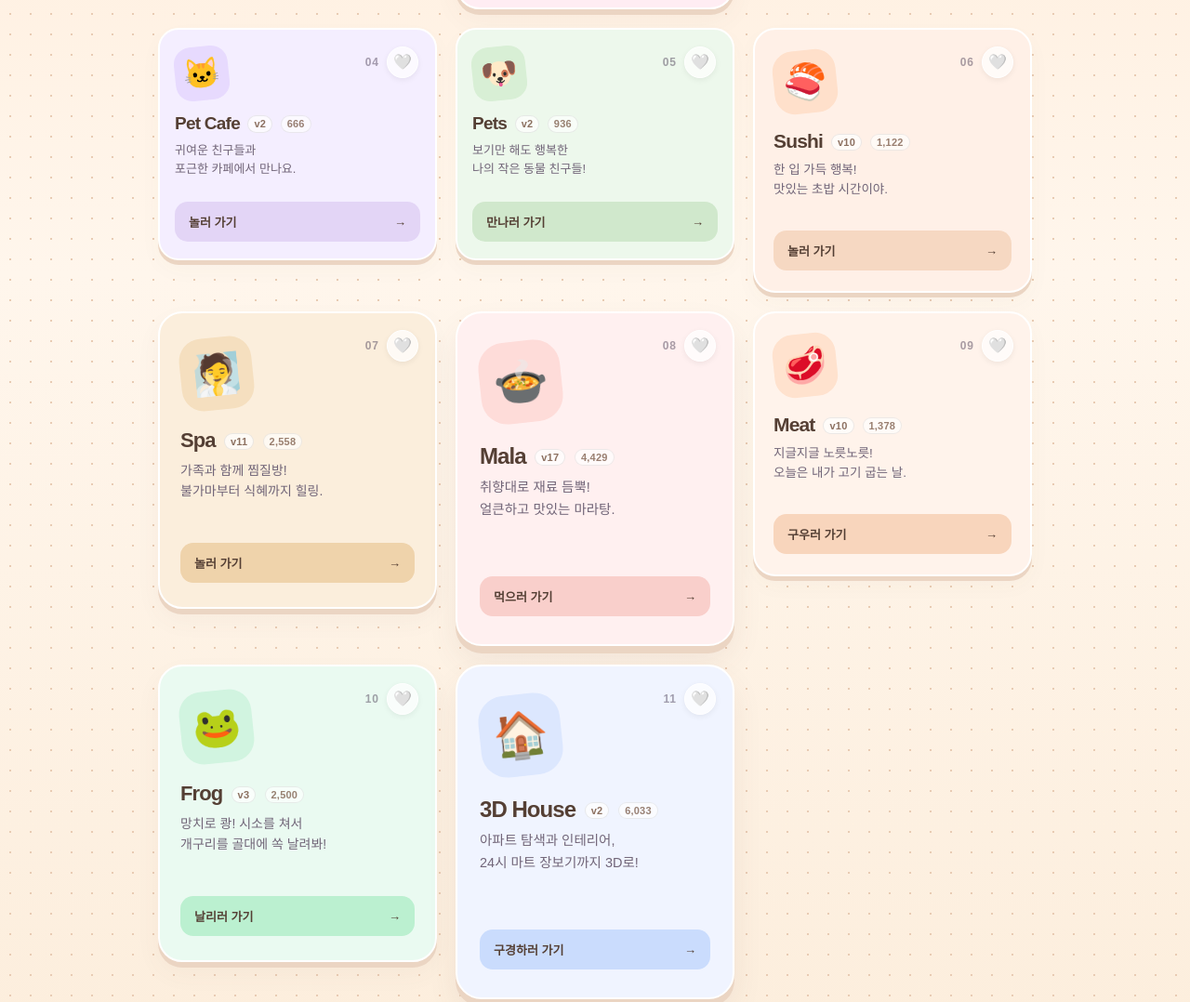
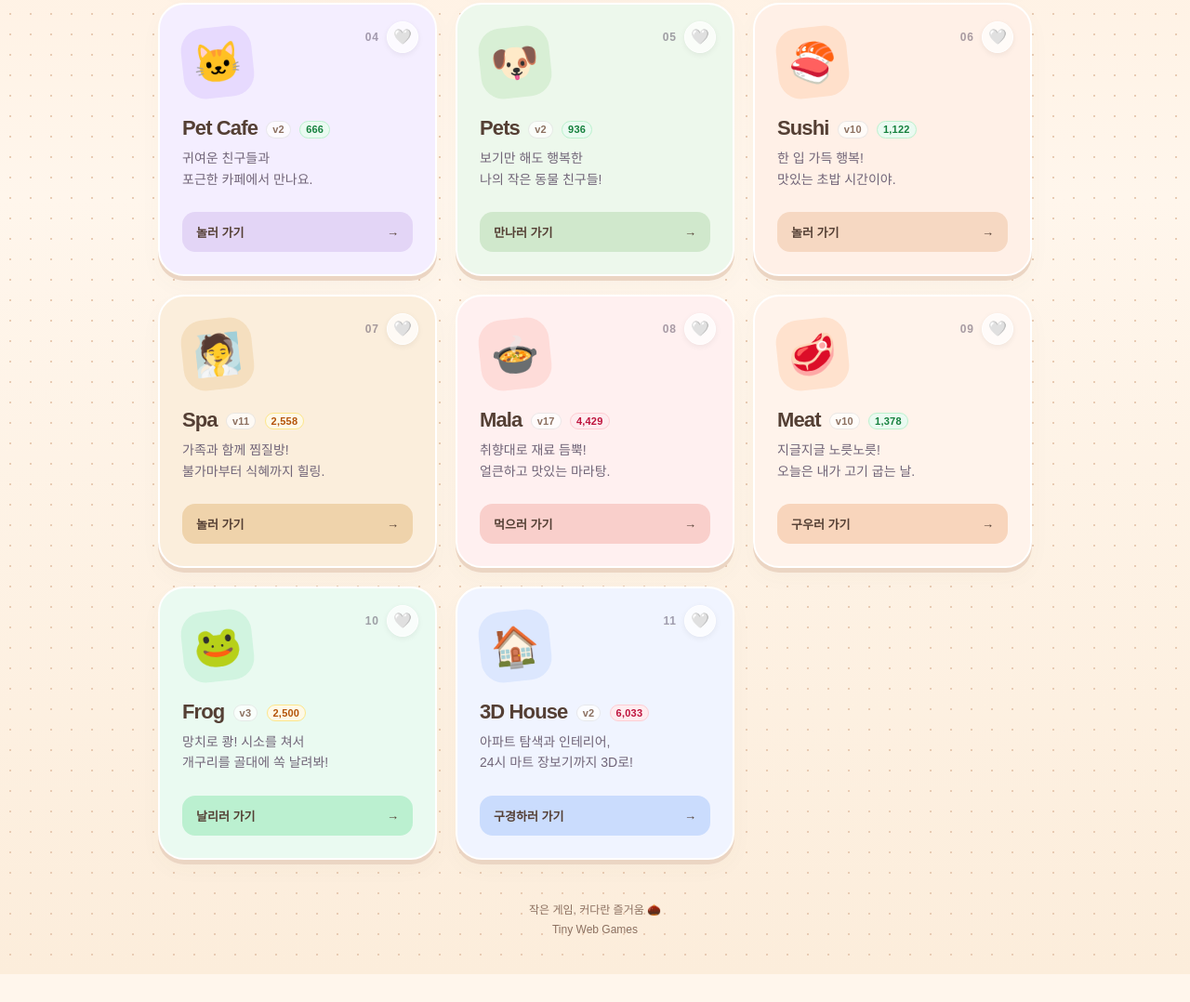
Before and after one commit to bhseol15/tiny-web-games, a plain HTML site: page index.html in a window 1280 px wide. Shown: the part 810-1888 px from the top of the page at 93% size. After the commit the page ends 1858 px from the top, so only its background shows below. Drawn offline with Linux system fonts and the light colour scheme.

Commit message:
feat(index): 카드 크기/아이콘/폰트 균일화 및 라인 수 3단계 색상(초록/노랑/빨강) 배지 적용

```diff
--- a/index.html
+++ b/index.html
@@ -274,7 +274,6 @@
       display: grid;
       grid-template-columns: repeat(3, minmax(0, 1fr));
       gap: 20px;
-      align-items: start;
     }
 
     .game-card {
@@ -286,105 +285,15 @@
       display: flex;
       flex-direction: column;
       align-items: flex-start;
+      padding: 24px;
       border: 2px solid #ffffff;
+      border-radius: 28px;
       background: var(--card-bg);
       color: inherit;
       text-decoration: none;
       box-shadow: 0 5px 0 var(--card-shadow), 0 10px 24px #67504f08;
       transition: transform 180ms ease, box-shadow 180ms ease, border-color 180ms ease;
       -webkit-tap-highlight-color: transparent;
-    }
-
-    /* 코드 라인 수 규모에 따른 카드 크기 및 볼륨감 차등화 */
-    /* 1. 소형 (<1,000줄): Class, Pet Cafe, Pets */
-    .game-card.size-sm {
-      padding: 18px 16px;
-      border-radius: 22px;
-      min-height: 250px;
-    }
-    .game-card.size-sm .game-icon {
-      width: 58px;
-      height: 58px;
-      font-size: 32px;
-      border-radius: 18px;
-      margin-bottom: 14px;
-    }
-    .game-card.size-sm h3 {
-      font-size: 19px;
-    }
-    .game-card.size-sm p {
-      font-size: 13px;
-      line-height: 1.55;
-      margin-bottom: 16px;
-    }
-
-    /* 2. 중형 (1,000 ~ 2,000줄): Icecream, Sushi, Meat */
-    .game-card.size-md {
-      padding: 22px 20px;
-      border-radius: 24px;
-      min-height: 285px;
-    }
-    .game-card.size-md .game-icon {
-      width: 68px;
-      height: 68px;
-      font-size: 38px;
-      border-radius: 22px;
-      margin-bottom: 18px;
-    }
-    .game-card.size-md h3 {
-      font-size: 21px;
-    }
-    .game-card.size-md p {
-      font-size: 13.5px;
-      line-height: 1.6;
-      margin-bottom: 20px;
-    }
-
-    /* 3. 대형 (2,000 ~ 4,000줄): Claw, Spa, Frog */
-    .game-card.size-lg {
-      padding: 26px 22px;
-      border-radius: 26px;
-      min-height: 320px;
-      box-shadow: 0 6px 0 var(--card-shadow), 0 12px 28px #67504f0c;
-    }
-    .game-card.size-lg .game-icon {
-      width: 78px;
-      height: 78px;
-      font-size: 42px;
-      border-radius: 24px;
-      margin-bottom: 20px;
-    }
-    .game-card.size-lg h3 {
-      font-size: 22px;
-    }
-    .game-card.size-lg p {
-      font-size: 14px;
-      line-height: 1.6;
-      margin-bottom: 24px;
-    }
-
-    /* 4. 특대형 (4,000줄 이상): Mala, 3D House */
-    .game-card.size-xl {
-      padding: 30px 24px;
-      border-radius: 28px;
-      min-height: 360px;
-      border-width: 2.5px;
-      box-shadow: 0 8px 0 var(--card-shadow), 0 16px 32px #67504f14;
-    }
-    .game-card.size-xl .game-icon {
-      width: 88px;
-      height: 88px;
-      font-size: 48px;
-      border-radius: 28px;
-      margin-bottom: 22px;
-    }
-    .game-card.size-xl h3 {
-      font-size: 24px;
-    }
-    .game-card.size-xl p {
-      font-size: 14.5px;
-      line-height: 1.65;
-      margin-bottom: 26px;
     }
 
     .game-card.is-liked {
@@ -500,8 +409,26 @@
     }
 
     .game-lines {
-      font-weight: 600;
-      opacity: 0.88;
+      font-weight: 700;
+    }
+
+    /* line 수 규모별 3단계 색상 (초록 / 노랑 / 빨강) */
+    .game-lines.lines-green {
+      background: #eafaf1;
+      color: #15803d;
+      border-color: #bbf2ce;
+    }
+
+    .game-lines.lines-yellow {
+      background: #fef9e7;
+      color: #b45309;
+      border-color: #fde68a;
+    }
+
+    .game-lines.lines-red {
+      background: #feecef;
+      color: #be123c;
+      border-color: #fecdd3;
     }
 
     .game-card p {
@@ -618,22 +545,6 @@
       .page {
         padding-top: 36px;
       }
-
-      .game-card.size-sm { min-height: 220px; padding: 14px 12px; }
-      .game-card.size-sm .game-icon { width: 48px; height: 48px; font-size: 26px; }
-      .game-card.size-sm h3 { font-size: 16px; }
-
-      .game-card.size-md { min-height: 240px; padding: 16px 14px; }
-      .game-card.size-md .game-icon { width: 54px; height: 54px; font-size: 30px; }
-      .game-card.size-md h3 { font-size: 17px; }
-
-      .game-card.size-lg { min-height: 265px; padding: 18px 16px; }
-      .game-card.size-lg .game-icon { width: 62px; height: 62px; font-size: 34px; }
-      .game-card.size-lg h3 { font-size: 18px; }
-
-      .game-card.size-xl { min-height: 290px; padding: 20px 18px; }
-      .game-card.size-xl .game-icon { width: 70px; height: 70px; font-size: 38px; }
-      .game-card.size-xl h3 { font-size: 20px; }
     }
 
     @media (max-width: 420px) {
@@ -755,13 +666,13 @@
       </div>
 
       <nav class="games" id="games-grid" aria-labelledby="games-heading">
-        <a class="game-card size-sm class" data-game-id="class" data-order="1" href="./class/class-v4.html">
+        <a class="game-card class" data-game-id="class" data-order="1" href="./class/class-v4.html">
           <div class="card-top-right">
             <span class="game-number" aria-hidden="true">01</span>
             <button type="button" class="heart-btn" aria-label="Class 하트 주기" aria-pressed="false">🤍</button>
           </div>
           <span class="game-icon" aria-hidden="true">🏫</span>
-          <h3>Class <span class="game-version">v4</span> <span class="game-lines">599</span></h3>
+          <h3>Class <span class="game-version">v4</span> <span class="game-lines lines-green">599</span></h3>
           <p>오늘도 즐거운<br>우리들의 교실 시간!</p>
           <span class="play">
             놀러 가기
@@ -769,13 +680,13 @@
           </span>
         </a>
 
-        <a class="game-card size-lg claw" data-game-id="claw" data-order="2" href="./claw/claw-v7.html">
+        <a class="game-card claw" data-game-id="claw" data-order="2" href="./claw/claw-v7.html">
           <div class="card-top-right">
             <span class="game-number" aria-hidden="true">02</span>
             <button type="button" class="heart-btn" aria-label="Claw 하트 주기" aria-pressed="false">🤍</button>
           </div>
           <span class="game-icon" aria-hidden="true">🧸</span>
-          <h3>Claw <span class="game-version">v7</span> <span class="game-lines">2,754</span></h3>
+          <h3>Claw <span class="game-version">v7</span> <span class="game-lines lines-yellow">2,754</span></h3>
           <p>두근두근!<br>이번엔 꼭 뽑을 수 있을까?</p>
           <span class="play">
             도전하기
@@ -783,13 +694,13 @@
           </span>
         </a>
 
-        <a class="game-card size-md icecream" data-game-id="icecream" data-order="3" href="./icecream/icecream-v1.html">
+        <a class="game-card icecream" data-game-id="icecream" data-order="3" href="./icecream/icecream-v1.html">
           <div class="card-top-right">
             <span class="game-number" aria-hidden="true">03</span>
             <button type="button" class="heart-btn" aria-label="Icecream 하트 주기" aria-pressed="false">🤍</button>
           </div>
           <span class="game-icon" aria-hidden="true">🍦</span>
-          <h3>Icecream <span class="game-version">v1</span> <span class="game-lines">1,120</span></h3>
+          <h3>Icecream <span class="game-version">v1</span> <span class="game-lines lines-green">1,120</span></h3>
           <p>달콤하고 시원한<br>아이스크림 한 스쿱!</p>
           <span class="play">
             만나러 가기
@@ -797,13 +708,13 @@
           </span>
         </a>
 
-        <a class="game-card size-sm pet-cafe" data-game-id="pet-cafe" data-order="4" href="./pet-cafe/pet-cafe-v2.html">
+        <a class="game-card pet-cafe" data-game-id="pet-cafe" data-order="4" href="./pet-cafe/pet-cafe-v2.html">
           <div class="card-top-right">
             <span class="game-number" aria-hidden="true">04</span>
             <button type="button" class="heart-btn" aria-label="Pet Cafe 하트 주기" aria-pressed="false">🤍</button>
           </div>
           <span class="game-icon" aria-hidden="true">🐱</span>
-          <h3>Pet Cafe <span class="game-version">v2</span> <span class="game-lines">666</span></h3>
+          <h3>Pet Cafe <span class="game-version">v2</span> <span class="game-lines lines-green">666</span></h3>
           <p>귀여운 친구들과<br>포근한 카페에서 만나요.</p>
           <span class="play">
             놀러 가기
@@ -811,13 +722,13 @@
           </span>
         </a>
 
-        <a class="game-card size-sm pets" data-game-id="pets" data-order="5" href="./pets/pets-v2.html">
+        <a class="game-card pets" data-game-id="pets" data-order="5" href="./pets/pets-v2.html">
           <div class="card-top-right">
             <span class="game-number" aria-hidden="true">05</span>
             <button type="button" class="heart-btn" aria-label="Pets 하트 주기" aria-pressed="false">🤍</button>
           </div>
           <span class="game-icon" aria-hidden="true">🐶</span>
-          <h3>Pets <span class="game-version">v2</span> <span class="game-lines">936</span></h3>
+          <h3>Pets <span class="game-version">v2</span> <span class="game-lines lines-green">936</span></h3>
           <p>보기만 해도 행복한<br>나의 작은 동물 친구들!</p>
           <span class="play">
             만나러 가기
@@ -825,13 +736,13 @@
           </span>
         </a>
 
-        <a class="game-card size-md sushi" data-game-id="sushi" data-order="6" href="./sushi/sushi-v10.html">
+        <a class="game-card sushi" data-game-id="sushi" data-order="6" href="./sushi/sushi-v10.html">
           <div class="card-top-right">
             <span class="game-number" aria-hidden="true">06</span>
             <button type="button" class="heart-btn" aria-label="Sushi 하트 주기" aria-pressed="false">🤍</button>
           </div>
           <span class="game-icon" aria-hidden="true">🍣</span>
-          <h3>Sushi <span class="game-version">v10</span> <span class="game-lines">1,122</span></h3>
+          <h3>Sushi <span class="game-version">v10</span> <span class="game-lines lines-green">1,122</span></h3>
           <p>한 입 가득 행복!<br>맛있는 초밥 시간이야.</p>
           <span class="play">
             놀러 가기
@@ -839,13 +750,13 @@
           </span>
         </a>
 
-        <a class="game-card size-lg spa" data-game-id="spa" data-order="7" href="./spa/spa-v11.html">
+        <a class="game-card spa" data-game-id="spa" data-order="7" href="./spa/spa-v11.html">
           <div class="card-top-right">
             <span class="game-number" aria-hidden="true">07</span>
             <button type="button" class="heart-btn" aria-label="Spa 하트 주기" aria-pressed="false">🤍</button>
           </div>
           <span class="game-icon" aria-hidden="true">🧖</span>
-          <h3>Spa <span class="game-version">v11</span> <span class="game-lines">2,558</span></h3>
+          <h3>Spa <span class="game-version">v11</span> <span class="game-lines lines-yellow">2,558</span></h3>
           <p>가족과 함께 찜질방!<br>불가마부터 식혜까지 힐링.</p>
           <span class="play">
             놀러 가기
@@ -853,13 +764,13 @@
           </span>
         </a>
 
-        <a class="game-card size-xl mala" data-game-id="mala" data-order="8" href="./mala/mala-v17.html">
+        <a class="game-card mala" data-game-id="mala" data-order="8" href="./mala/mala-v17.html">
           <div class="card-top-right">
             <span class="game-number" aria-hidden="true">08</span>
             <button type="button" class="heart-btn" aria-label="Mala 하트 주기" aria-pressed="false">🤍</button>
           </div>
           <span class="game-icon" aria-hidden="true">🍲</span>
-          <h3>Mala <span class="game-version">v17</span> <span class="game-lines">4,429</span></h3>
+          <h3>Mala <span class="game-version">v17</span> <span class="game-lines lines-red">4,429</span></h3>
           <p>취향대로 재료 듬뿍!<br>얼큰하고 맛있는 마라탕.</p>
           <span class="play">
             먹으러 가기
@@ -867,13 +778,13 @@
           </span>
         </a>
 
-        <a class="game-card size-md meat" data-game-id="meat" data-order="9" href="./meat/meat-v10.html">
+        <a class="game-card meat" data-game-id="meat" data-order="9" href="./meat/meat-v10.html">
           <div class="card-top-right">
             <span class="game-number" aria-hidden="true">09</span>
             <button type="button" class="heart-btn" aria-label="Meat 하트 주기" aria-pressed="false">🤍</button>
           </div>
           <span class="game-icon" aria-hidden="true">🥩</span>
-          <h3>Meat <span class="game-version">v10</span> <span class="game-lines">1,378</span></h3>
+          <h3>Meat <span class="game-version">v10</span> <span class="game-lines lines-green">1,378</span></h3>
           <p>지글지글 노릇노릇!<br>오늘은 내가 고기 굽는 날.</p>
           <span class="play">
             구우러 가기
@@ -881,13 +792,13 @@
           </span>
         </a>
 
-        <a class="game-card size-lg frog" data-game-id="frog" data-order="10" href="./frog/frog-v3.html">
+        <a class="game-card frog" data-game-id="frog" data-order="10" href="./frog/frog-v3.html">
           <div class="card-top-right">
             <span class="game-number" aria-hidden="true">10</span>
             <button type="button" class="heart-btn" aria-label="Frog 하트 주기" aria-pressed="false">🤍</button>
           </div>
           <span class="game-icon" aria-hidden="true">🐸</span>
-          <h3>Frog <span class="game-version">v3</span> <span class="game-lines">2,500</span></h3>
+          <h3>Frog <span class="game-version">v3</span> <span class="game-lines lines-yellow">2,500</span></h3>
           <p>망치로 쾅! 시소를 쳐서<br>개구리를 골대에 쏙 날려봐!</p>
           <span class="play">
             날리러 가기
@@ -895,13 +806,13 @@
           </span>
         </a>
 
-        <a class="game-card size-xl house-3d" data-game-id="3d-house" data-order="11" href="./3d-house/3d-house-v2.html">
+        <a class="game-card house-3d" data-game-id="3d-house" data-order="11" href="./3d-house/3d-house-v2.html">
           <div class="card-top-right">
             <span class="game-number" aria-hidden="true">11</span>
             <button type="button" class="heart-btn" aria-label="3D House 하트 주기" aria-pressed="false">🤍</button>
           </div>
           <span class="game-icon" aria-hidden="true">🏠</span>
-          <h3>3D House <span class="game-version">v2</span> <span class="game-lines">6,033</span></h3>
+          <h3>3D House <span class="game-version">v2</span> <span class="game-lines lines-red">6,033</span></h3>
           <p>아파트 탐색과 인테리어,<br>24시 마트 장보기까지 3D로!</p>
           <span class="play">
             구경하러 가기
```
